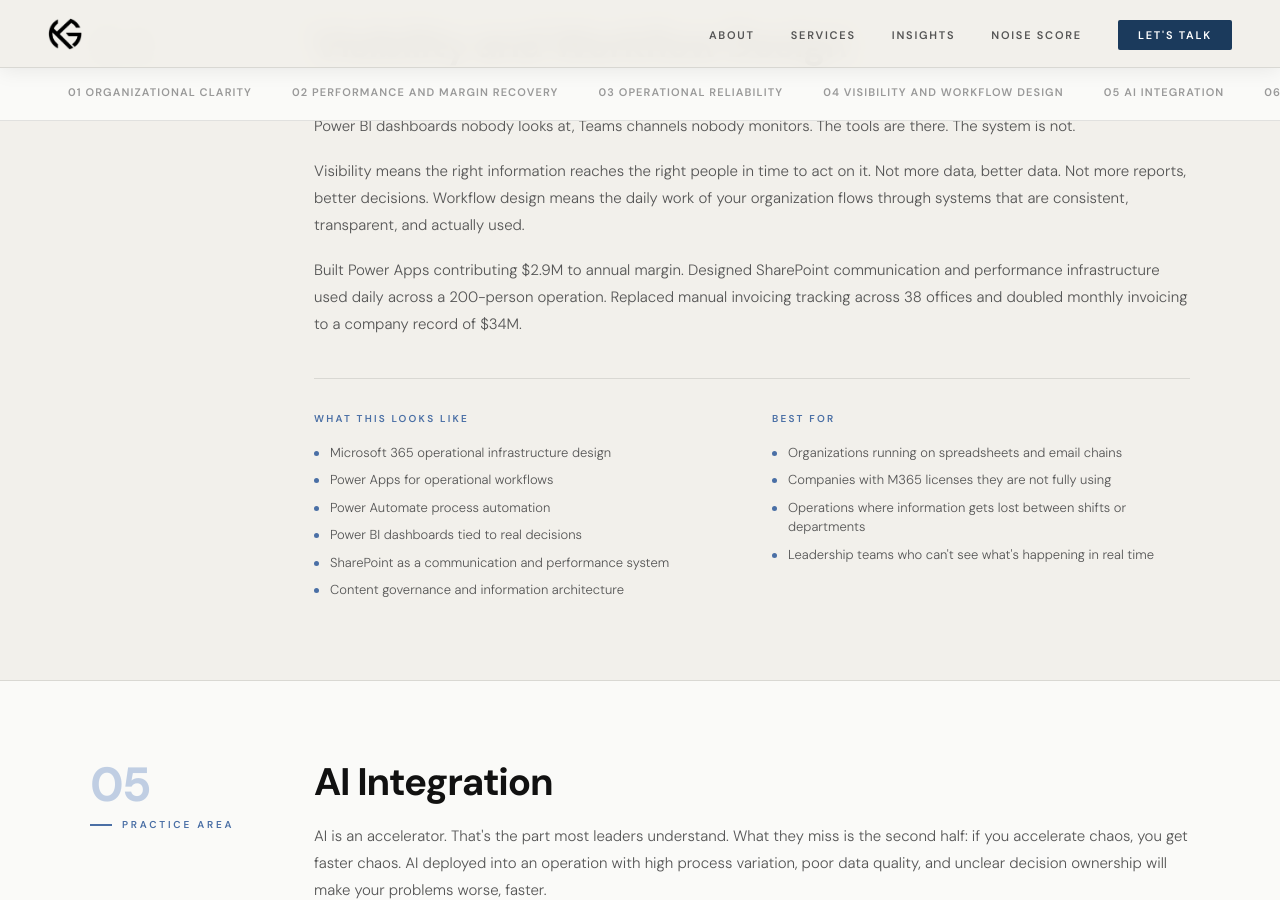
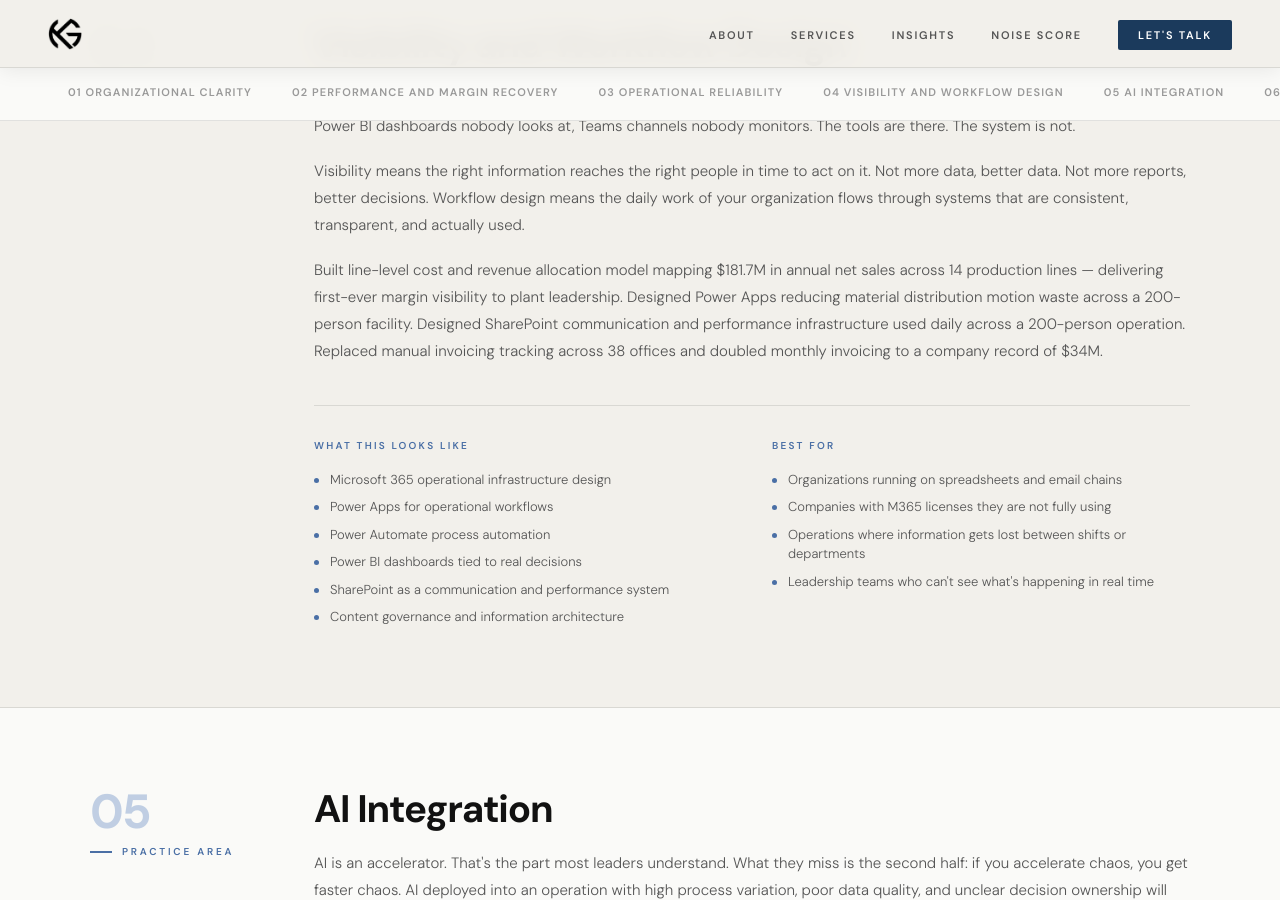
Before and after one commit to BMeaux5/keltergroup-site, a Jekyll site: the page services.html, which Jekyll copies as it is, in a window 1280 px wide and 900 px high, scrolled down 2723 px. Built offline with Jekyll 4.4.1, drawn with Linux system fonts in a browser that asks for light colours.

Commit message:
Revise service description for clarity and detail

```diff
--- a/services.html
+++ b/services.html
@@ -181,7 +181,7 @@
         <h2 class="svc-section-title">Visibility and Workflow Design</h2>
         <p class="svc-section-lead">Most organizations are sitting on a Microsoft 365 license they are using at about 20% capacity. SharePoint is a dumping ground, Power BI dashboards nobody looks at, Teams channels nobody monitors. The tools are there. The system is not.</p>
         <p>Visibility means the right information reaches the right people in time to act on it. Not more data, better data. Not more reports, better decisions. Workflow design means the daily work of your organization flows through systems that are consistent, transparent, and actually used.</p>
-        <p>Built Power Apps contributing $2.9M to annual margin. Designed SharePoint communication and performance infrastructure used daily across a 200-person operation. Replaced manual invoicing tracking across 38 offices and doubled monthly invoicing to a company record of $34M.</p>
+        <p>Built line-level cost and revenue allocation model mapping $181.7M in annual net sales across 14 production lines — delivering first-ever margin visibility to plant leadership. Designed Power Apps reducing material distribution motion waste across a 200-person facility. Designed SharePoint communication and performance infrastructure used daily across a 200-person operation. Replaced manual invoicing tracking across 38 offices and doubled monthly invoicing to a company record of $34M.</p>
         <div class="svc-section-details">
           <div class="svc-detail-block">
             <div class="svc-detail-title">What This Looks Like</div>
```
